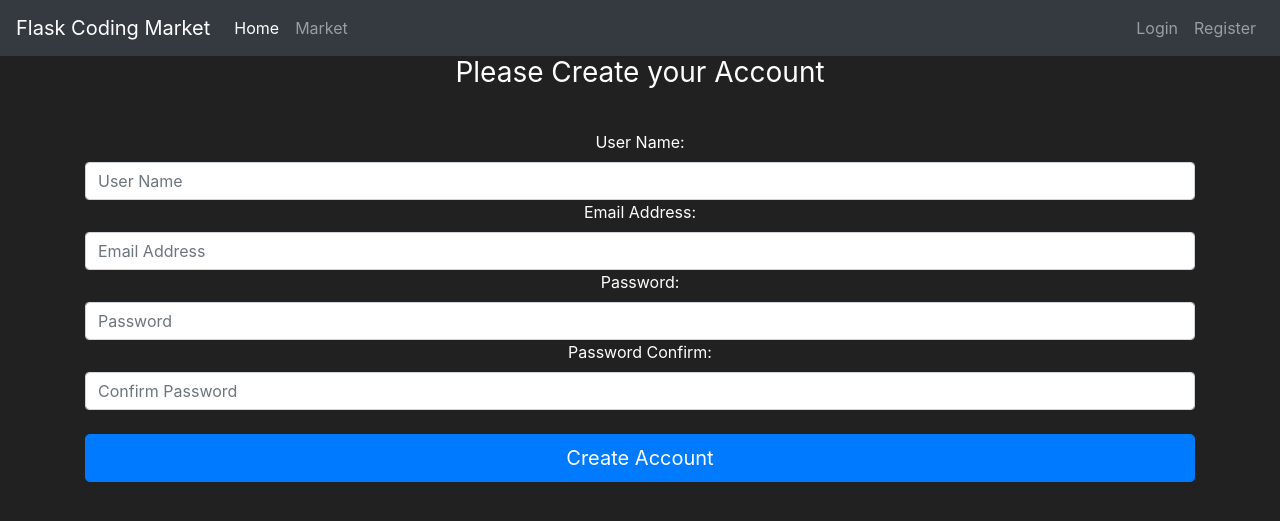
After one commit to zohansyahfatomi/Flask-Course---Python-Web-Application-Development, a Flask app: page /register in a window 1280 px wide. The commit adds this page. Shown: the top 521 px of the page. Run offline with Flask 2, Linux system fonts and the light colour scheme; some libraries are stand-ins or nearby versions.

Commit message:
p8. flask form OK

```diff
--- a/markets/__init__.py
+++ b/markets/__init__.py
@@ -4,6 +4,7 @@ from werkzeug.exceptions import LengthRequired
 
 app = Flask(__name__) #built-in variable
 app.config['SQLALCHEMY_DATABASE_URI'] = 'sqlite:///market.db'
+app.config['SECRET_KEY'] = 'b704e342f5c5a86b41a2606d'
 db = SQLAlchemy(app)
 
 from markets import routes
--- /dev/null
+++ b/markets/form.py
@@ -0,0 +1,9 @@
+from flask_wtf import FlaskForm
+from wtforms import StringField, PasswordField, SubmitField
+
+class RegisterForm(FlaskForm):
+    username = StringField(label='User Name:')
+    email_address = StringField(label='Email Address:')
+    password1 = PasswordField(label='Password:')
+    password2 = PasswordField(label='Password Confirm:')
+    submit = SubmitField(label='Create Account')
--- a/markets/models.py
+++ b/markets/models.py
@@ -15,5 +15,6 @@ class Item(db.Model):
     barcode = db.Column(db.String(length=12), nullable=False, unique=True)
     description = db.Column(db.String(length=1024), nullable=False, unique=True)
     owner = db.Column(db.Integer(), db.ForeignKey('user.id'))
+
     def __repr__(self):
         return f'Item {self.name}'
--- a/markets/routes.py
+++ b/markets/routes.py
@@ -1,6 +1,7 @@
 from markets import app
 from flask import render_template
 from markets.models import Item
+from markets.form import RegisterForm
 
 @app.route('/') #decorators
 @app.route('/home')
@@ -11,3 +12,8 @@ def home_page():
 def market_page():
     items = Item.query.all()
     return render_template('market.html', items=items)
+
+@app.route('/register')
+def register_page():
+    form = RegisterForm()
+    return render_template('register.html', form = form)
--- a/markets/templates/base.html
+++ b/markets/templates/base.html
@@ -32,7 +32,7 @@
                      <a class="nav-link" href="#">Login</a>
                  </li>
                  <li class="nav-item">
-                     <a class="nav-link" href="#">Register</a>
+                     <a class="nav-link" href="{{url_for('register_page')}}">Register</a>
                  </li>
              </ul>
          </div>
--- /dev/null
+++ b/markets/templates/register.html
@@ -0,0 +1,33 @@
+{% extends 'base.html' %}
+ {% block title %}
+ Register Page
+ {% endblock %}
+
+ {% block content %}
+<body class="text-center">
+ <div class="container">
+    <form method="POST" class="form-register" style="color:white">
+        <h1 class="h3 mb-3 font-weight-normal">
+            Please Create your Account
+        </h1>
+
+        <br>
+
+        {{ form.username.label() }}
+        {{ form.username(class="form-control", placeholder="User Name") }}
+
+        {{ form.email_address.label() }}
+        {{ form.email_address(class="form-control", placeholder="Email Address") }}
+
+        {{ form.password1.label() }}
+        {{ form.password1(class="form-control", placeholder="Password") }}
+
+        {{ form.password2.label() }}
+        {{ form.password2(class="form-control", placeholder="Confirm Password") }}
+
+        <br>
+        {{ form.submit(class="btn btn-lg btn-block btn-primary") }}
+    </form>
+ </div>
+</body>
+ {% endblock %}
```
